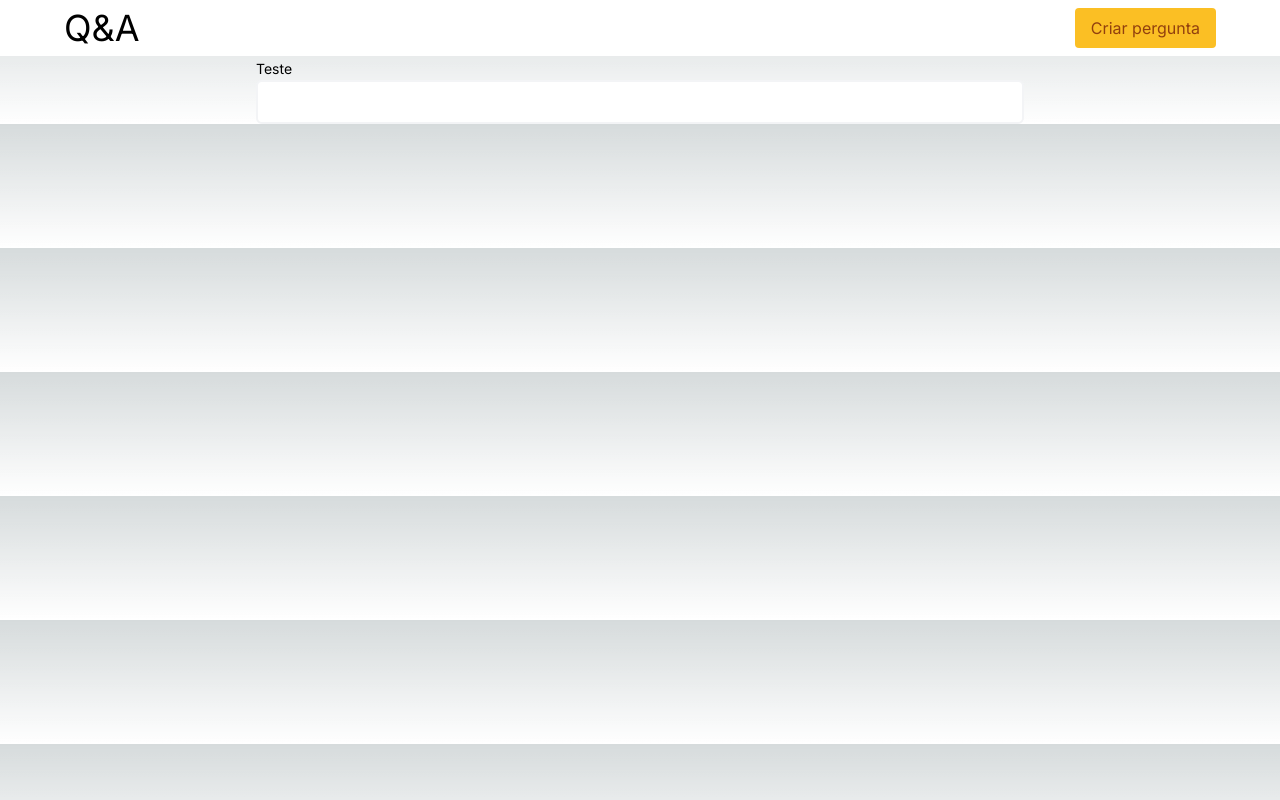
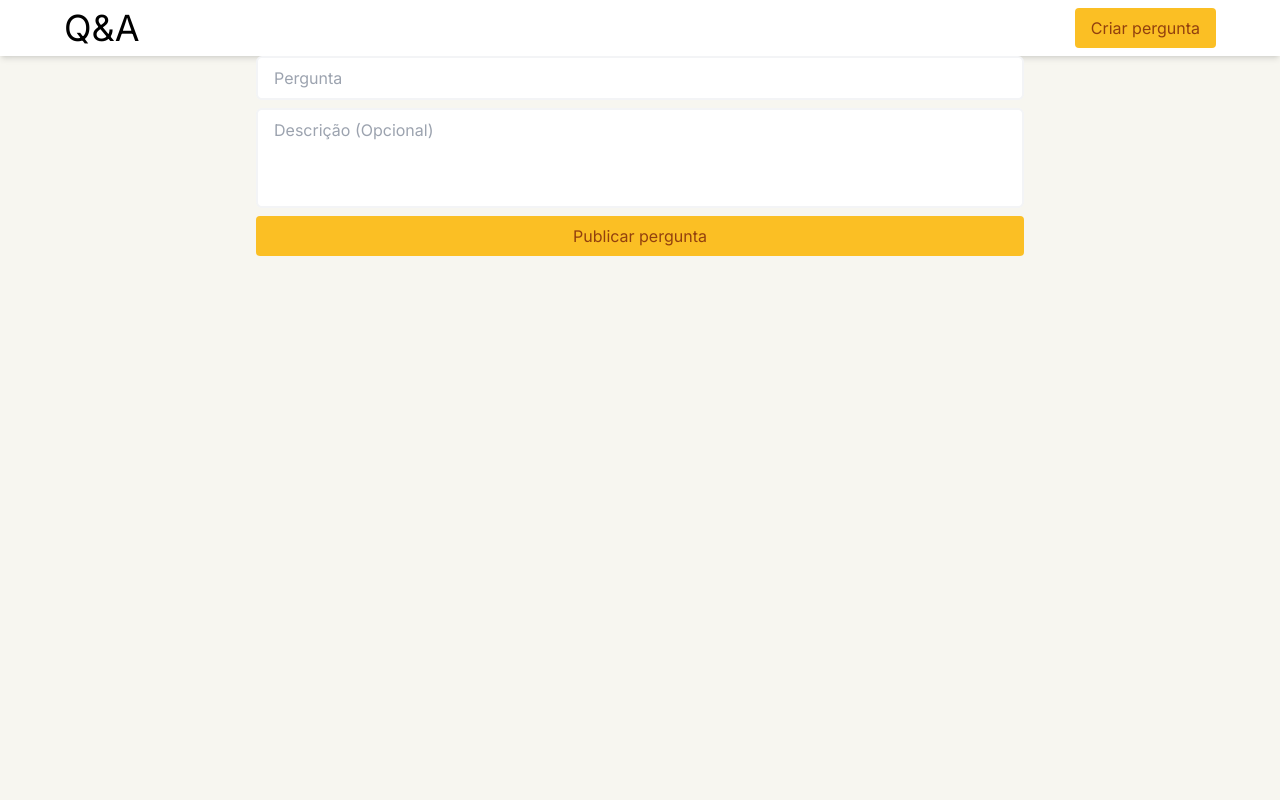
Before and after one commit to pedrohenmonteiro/qa-api-fe-be, a Next.js app in the folder qa-api-frontend/: page /question in a window 1280 px wide. Built offline with nearby package versions, Linux system fonts and the light colour scheme.

Commit message:
criando formulário de perguntas

```diff
--- a/qa-api-frontend/src/app/globals.css
+++ b/qa-api-frontend/src/app/globals.css
@@ -18,12 +18,7 @@
 
 body {
   color: rgb(var(--foreground-rgb));
-  background: linear-gradient(
-      to bottom,
-      transparent,
-      rgb(var(--background-end-rgb))
-    )
-    rgb(var(--background-start-rgb));
+  background: #F7F6F0;
 }
 
 @layer utilities {
--- a/qa-api-frontend/src/app/page.tsx
+++ b/qa-api-frontend/src/app/page.tsx
@@ -1,6 +1,3 @@
-import Button from "@/components/Button/Button";
-import Container from "@/components/Container/Container";
-import Header from "@/components/Header/Header";
 import QuestionCard from "@/components/QuestionCard/QuestionCard";
 import questionMock from "@/components/QuestionCard/mock";
 import Base from "@/templates/Base";
--- a/qa-api-frontend/src/app/question/page.tsx
+++ b/qa-api-frontend/src/app/question/page.tsx
@@ -1,10 +1,10 @@
-import TextField from "@/components/TextField/TextField";
+import FormQuestion from "@/components/FormQuestion/FormQuestion";
 import Base from "@/templates/Base";
 
 const QuestionPage = () => {
   return (
     <Base>
-      <TextField label="Teste" name="pergunta" />
+      <FormQuestion />
     </Base>
   );
 };
--- /dev/null
+++ b/qa-api-frontend/src/components/FormQuestion/FormQuestion.tsx
@@ -0,0 +1,42 @@
+"use client";
+
+import { useState } from "react";
+
+import TextField from "../TextField/TextField";
+import Button from "../Button/Button";
+
+const FormQuestion = () => {
+  const [values, setValues] = useState({ question: "", description: "" });
+
+  const handleInput = (field: string, value: string) => {
+    setValues((s) => ({ ...s, [field]: value }));
+  };
+
+  const handleSubmit = async (event: React.FormEvent) => {
+    event.preventDefault();
+  };
+
+  return (
+    <div>
+      <form onSubmit={handleSubmit} className="flex flex-col gap-2">
+        <TextField
+          name="question"
+          placeholder="Pergunta"
+          onInputChange={(v) => handleInput("email", v)}
+        />
+        <TextField
+          as="textarea"
+          name="description"
+          placeholder="Descrição (Opcional)"
+          onInputChange={(v) => handleInput("password", v)}
+        />
+
+        <Button type="submit">
+          <span>Publicar pergunta</span>
+        </Button>
+      </form>
+    </div>
+  );
+};
+
+export default FormQuestion;
--- a/qa-api-frontend/src/components/Header/Header.tsx
+++ b/qa-api-frontend/src/components/Header/Header.tsx
@@ -3,7 +3,7 @@ import Container from "../Container/Container";
 
 const Header = () => {
   return (
-    <header className="bg-white w-full py-2">
+    <header className="bg-white w-full py-2 shadow-md">
       <Container>
         <div className="flex justify-between">
           <h1 className="text-4xl">Q&A</h1>
--- a/qa-api-frontend/src/components/TextField/TextField.tsx
+++ b/qa-api-frontend/src/components/TextField/TextField.tsx
@@ -11,7 +11,7 @@ type InputFieldProps = InputHTMLAttributes<HTMLInputElement>;
 type TextAreaFieldProps = TextareaHTMLAttributes<HTMLTextAreaElement>;
 
 export type TextFieldProps = {
-  onInput?: (value: string) => void;
+  onInputChange?: (value: string) => void;
   label?: string;
   initialValue?: string;
   icon?: React.ReactNode;
@@ -29,7 +29,7 @@ const TextField = ({
   initialValue = "",
   error,
   disabled = false,
-  onInput,
+  onInputChange,
   as = "input",
   ...props
 }: TextFieldProps) => {
@@ -41,7 +41,7 @@ const TextField = ({
     const newValue = e.currentTarget.value;
     setValue(newValue);
 
-    !!onInput && onInput(newValue);
+    !!onInputChange && onInputChange(newValue);
   };
 
   const Element = as === "textarea" ? "textarea" : "input";
--- a/qa-api-frontend/src/templates/Base.tsx
+++ b/qa-api-frontend/src/templates/Base.tsx
@@ -4,12 +4,12 @@ import React from "react";
 
 const Base = ({ children }: { children: React.ReactNode }) => {
   return (
-    <>
+    <div>
       <Header />
       <div className="mt-10">
         <Container size="smaller">{children}</Container>
       </div>
-    </>
+    </div>
   );
 };
 
```
